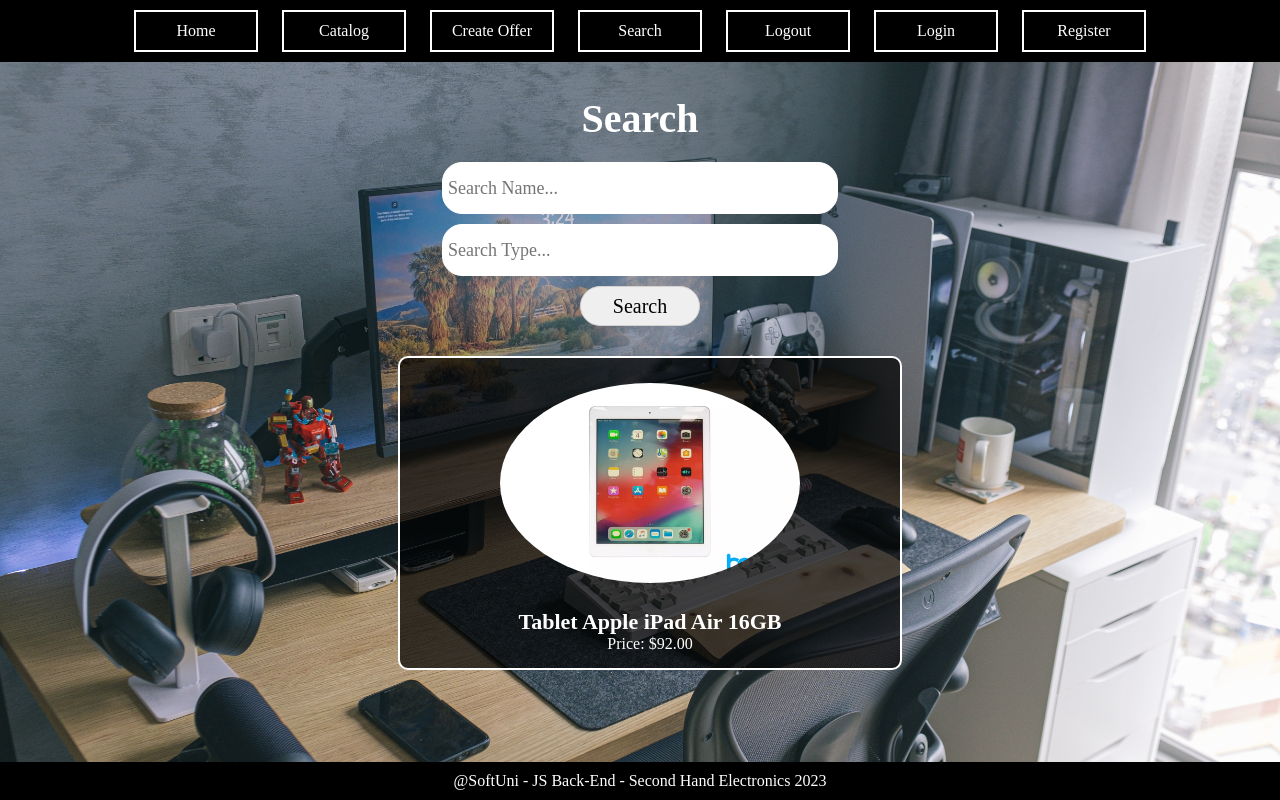
After one commit to BDimitrova/Second-Hand-Electronics, a web app: file src/search.html in a window 1280 px wide. The commit adds this page. Run offline with its HTML, style and script files only (its server is not run), Linux system fonts and the light colour scheme; some web fonts are replaced.

Commit message:
Create Search Page

```diff
--- a/src/css/catalog.css
+++ b/src/css/catalog.css
@@ -147,7 +147,7 @@
     margin: 0 auto;
     margin-top: 10%;
     color: white;
-    background-color: rgba(211, 28, 28, 0.677);
+    background: rgba(0, 0, 0, 0.703);
     padding: 40px;
     width: 30%;
     font-size: 30px;
--- /dev/null
+++ b/src/css/search.css
@@ -0,0 +1,54 @@
+.search{
+    margin-bottom: 50px;
+}
+
+.search h1 {
+    text-align: center;
+    font-size: 40px;
+    color: white;
+    margin-bottom: 20px;
+}
+
+.search-form input,
+select {
+    width: 30%;
+    color: #ccc;
+    border-radius: 20px;
+    height: 40px;
+    border: 1px solid #fff;
+    font-size: 18px;
+}
+
+.search-form button {
+    position: relative;
+    padding: 0;
+    cursor: pointer;
+    height: 40px;
+    width: 120px;
+    color: black;
+    font-size: 20px;
+    border: 1px solid rgb(214, 209, 209);
+    border-radius: 20px;
+}
+
+.search-list {
+    margin-top: 20px;
+    display: flex;
+    justify-content: space-around;
+    flex-wrap: wrap;
+}
+
+.no-match {
+    background: rgba(0, 0, 0, 0.703);
+    display: inline-block;
+    width: 60%;
+    height: 100px;
+    margin-top: 5%;
+    color: white;
+    border: 1px solid white;
+}
+
+.no-match p {
+    font-size: 30px;
+    text-align: center;
+}
--- /dev/null
+++ b/src/search.html
@@ -0,0 +1,62 @@
+<!DOCTYPE html>
+<html lang="en">
+
+<head>
+    <meta charset="UTF-8">
+    <title>Second Hand Electronics</title>
+    <link rel="stylesheet" href="./css/styles.css">
+</head>
+
+<body>
+
+    <div id="container">
+
+        <nav>
+            <ul>
+                <!--For all users-->
+                <li><a href="#">Home</a></li>
+                <li><a href="#">Catalog</a></li>
+                <!--For loggin users-->
+                <li><a href="#">Create Offer</a></li>
+                <li><a href="#">Search</a></li>
+                <li><a href="#">Logout</a></li>
+                <!--For guest user-->
+                <li><a href="#">Login</a></li>
+                <li><a href="#">Register</a></li>
+
+            </ul>
+
+        </nav>
+
+        <section class="search">
+            <h1>Search</h1>
+
+            <form class="search-form" action="#" method="">
+                <input type="text" class="search-name" name="" placeholder="Search Name...">
+                <input type="text" class="search-type" name="" placeholder="Search Type...">
+                <button type="submit" class="btn-search">Search</button>
+            </form>
+
+            <!--If there are matches after search-->
+            <div class="search-result">
+                <div class="search-list">
+                    <a href="#" class="added-electronics-in-market">
+                        <img src="./image/tablet.webp" class="picture-added-electronics">
+                        <h3>Tablet Apple iPad Air 16GB</h3>
+                        <span>Price: $92.00</span>
+                    </a>
+                </div>
+
+            </div>
+            <!--If there are no matches-->
+            <!-- <div class="no-match">
+                <p>No match was found!</p>
+            </div> -->
+        </section>
+
+        <footer>@SoftUni - JS Back-End - Second Hand Electronics 2023</footer>
+    </div>
+
+</body>
+
+</html>
```
Also changed, not shown: src/catalog.html (+4 -4 lines).
